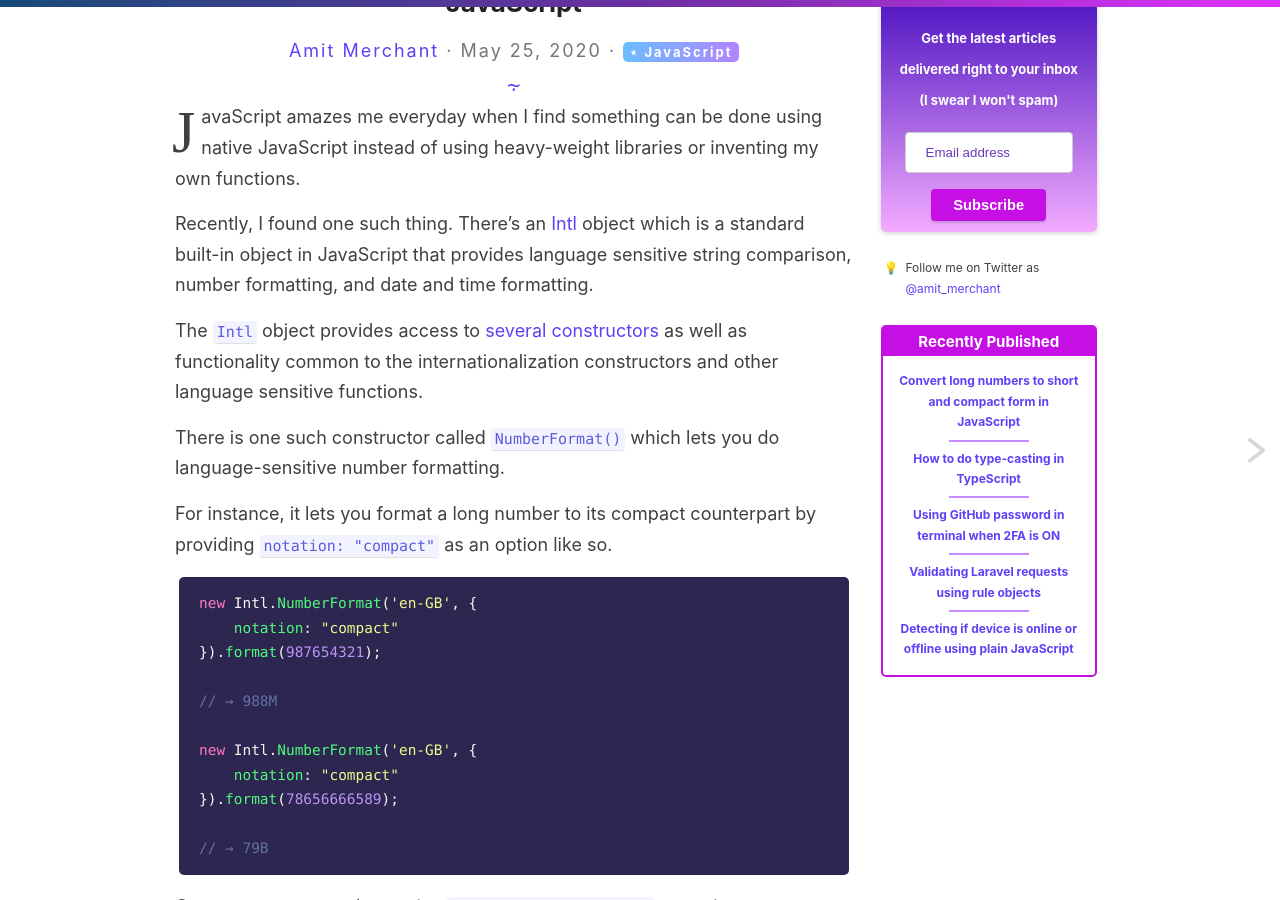
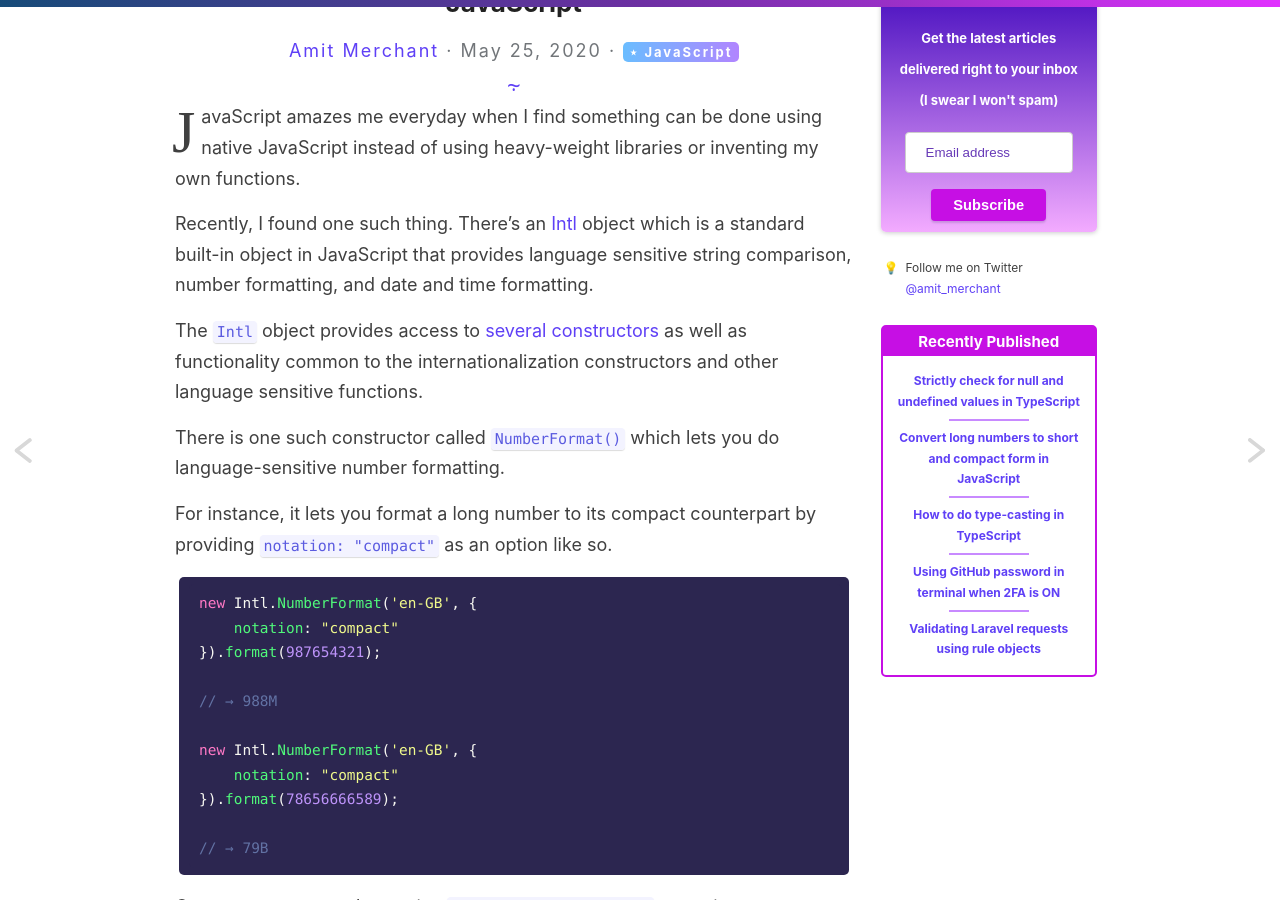
Before and after one commit to varunkumardev/amitmerchant1990.github.io, a Jekyll site: the page built from _posts/2020-05-25-convert-long-numbers-short-compact-form-javascript.md, in a window 1280 px wide and 900 px high, scrolled down 213 px. Built offline with Jekyll 4.4.1, drawn with Linux system fonts in a browser that asks for light colours; comment, search, counter and statistics services are not loaded; some of the changed lines change nothing that is shown.

Commit message:
new post: Strictly check for null and undefined values in TypeScript

````diff
--- a/_includes/newsletter.html
+++ b/_includes/newsletter.html
@@ -8,7 +8,7 @@
 
 <div class="suggestion-container">
   <div class="additional-container">
-    <p>Follow me on Twitter as <a href="https://twitter.com/amit_merchant">@amit_merchant</a></p>
+    <p>Follow me on Twitter <a href="https://twitter.com/amit_merchant">@amit_merchant</a></p>
   </div>
 </div>
 
--- /dev/null
+++ b/_posts/2020-05-27-strictly-check-null-undefined-typescript.md
@@ -0,0 +1,77 @@
+---
+layout: post
+title: Strictly check for null and undefined values in TypeScript
+image: /cdn/strictly-check-null-undefined-values.png
+categories: [TypeScript]
+---
+
+In TypeScript, you assign types to variables and function parameters to catch type related errors early, even before you run the code. But TypeScript doesn't warn you when you assign `null` and `undefined` to the variables of common types.
+
+For instance, take the following example.
+
+```ts
+function appendDomain(url: string) {
+    return url.concat('.com');
+}
+
+console.log(appendDomain('amitmerchant'));
+```
+
+I've written this simple function in TypeScript that accepts its only parameter `url` which is of type `string`. Now, this will work fine if you compile it down to the JavaScript file providing I have the following `tsconfig.json` file setup.
+
+```json
+{
+    "compilerOptions": {
+        "target": "esnext"
+    }
+}
+```
+
+Now, if I change provide `null` instead of a valid string, compile and run the generated JS code, I would get the following error.
+
+![](/images/js-type-error.png)
+
+That's because we passed an argument (`null`) for which JavaScript can not find `concat` method on it as it's not a valid string. But TypeScript didn't gave any type error because in TypeScript, `null` and `undefined` can be assigned to any type. So, the following is also perfectly fine as per TypeScript's type checker.
+
+```ts
+let title: string;
+title = 'Foo Bar';
+title = null;
+```
+
+This can cause some serious issues if not handled properly.
+
+*This behavior can be fixed by adding a compiler option called `strictNullChecks` and set it to `true` in `tsconfig.json` like so.*
+
+```json
+{
+    "compilerOptions": {
+        "target": "esnext",
+        "strictNullChecks": true
+    }
+}
+```
+
+Upon adding this option, TypeScript's compiler will start showing typing errors because **`null` and `undefined` are no longer valid values for any type**. So, for the above example, it will show the following error.
+
+```
+Type 'null' is not assignable to type 'string'.
+```
+
+To fix our `appendDomain` function, we can add more types to the arguments to include `null` and `undefined` like so and checking if the provided value in the function is of type `string` explicitly like so.
+
+```ts
+function appendDomain(url: string | null | undefined) {
+    if (typeof url === 'string') {
+        return url.concat('.com');
+    }
+
+    return url;
+}
+
+console.log(appendDomain('amitmerchant'));
+console.log(appendDomain(null));
+console.log(appendDomain(undefined));
+```
+
+The function can now gracefully accepts `null` and `undefined` and returns values accordingly.
````
Also changed, not shown: images/js-type-error.png (added).
